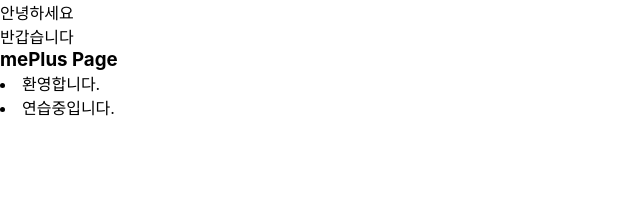
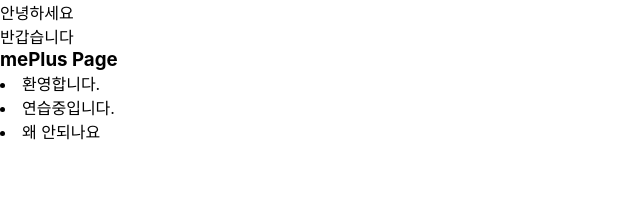
Before and after one commit to 28sungmin/dad_web, a React (Create React App) app: page /mePlusPg in a window 1280 px wide. Shown: the top 209 px of the page, without its empty margins (0-640 px from the left). Built offline with nearby package versions, Linux system fonts and the light colour scheme.

Commit message:
branch practice4

```diff
--- a/src/components/common/FooterCp.jsx
+++ b/src/components/common/FooterCp.jsx
@@ -3,6 +3,7 @@ const FooterCp = () => {
     <>
       <li>환영합니다.</li>
       <li>연습중입니다.</li>
+      <li>왜 안되나요</li>
     </>
   );
 };
```
